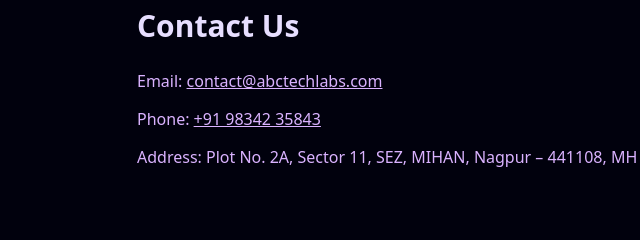
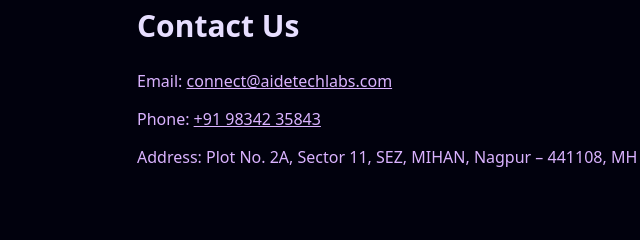
Before and after one commit to BhaveshKarnewar/Tech_firm, a website: page src/index.html in a window 1280 px wide. Shown: the part 2287-2527 px from the top of the page, 79-719 px from the left. Drawn offline with Linux system fonts and the light colour scheme.

Commit message:
Update index.html

```diff
--- a/src/index.html
+++ b/src/index.html
@@ -344,7 +344,7 @@
             <a
               href="mailto:contact@abctechlabs.com"
               class="underline hover:text-purple-400 focus:outline-none focus:text-purple-400"
-              >contact@abctechlabs.com</a
+              >connect@aidetechlabs.com</a
             >
           </p>
           <p>
```
